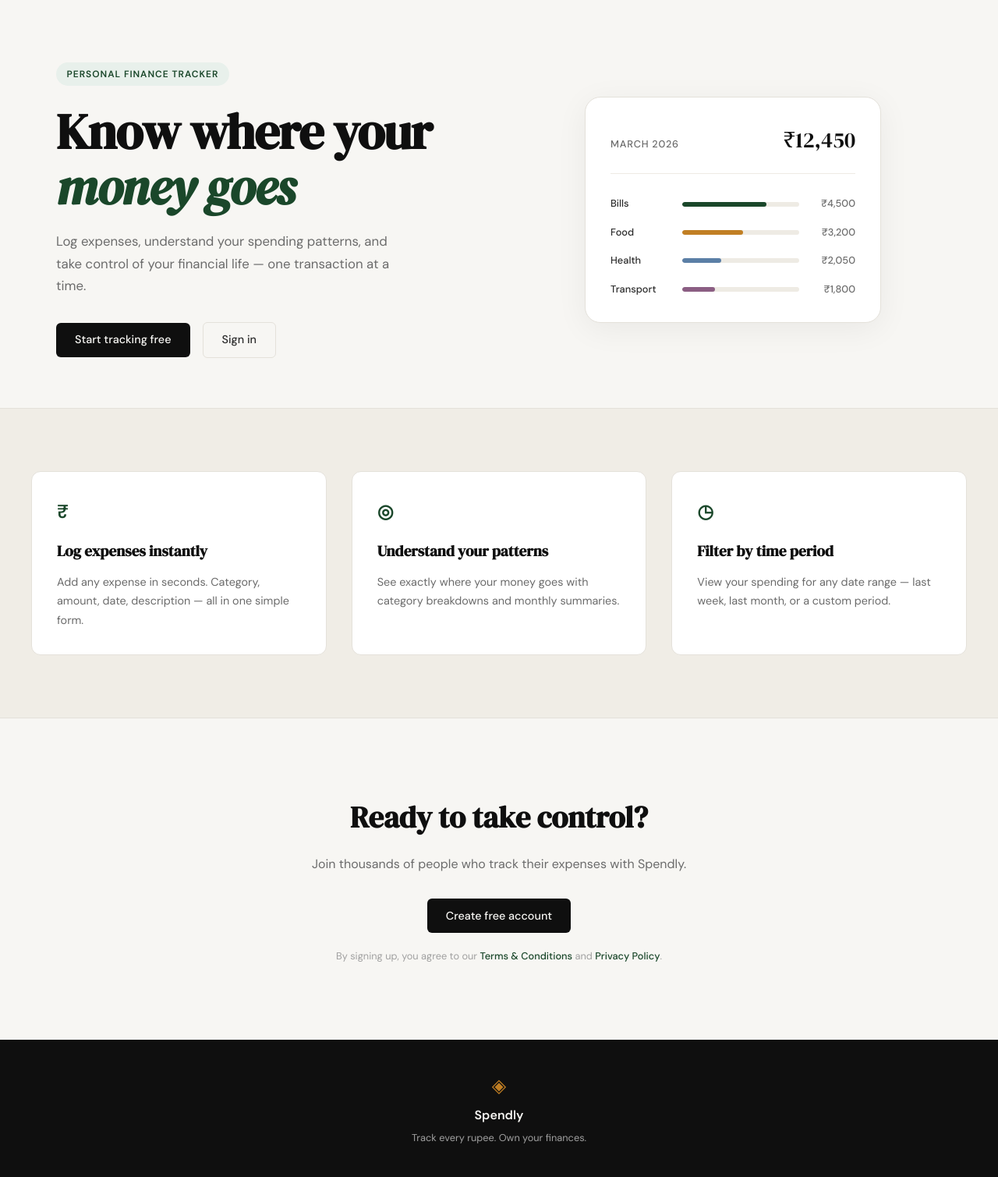
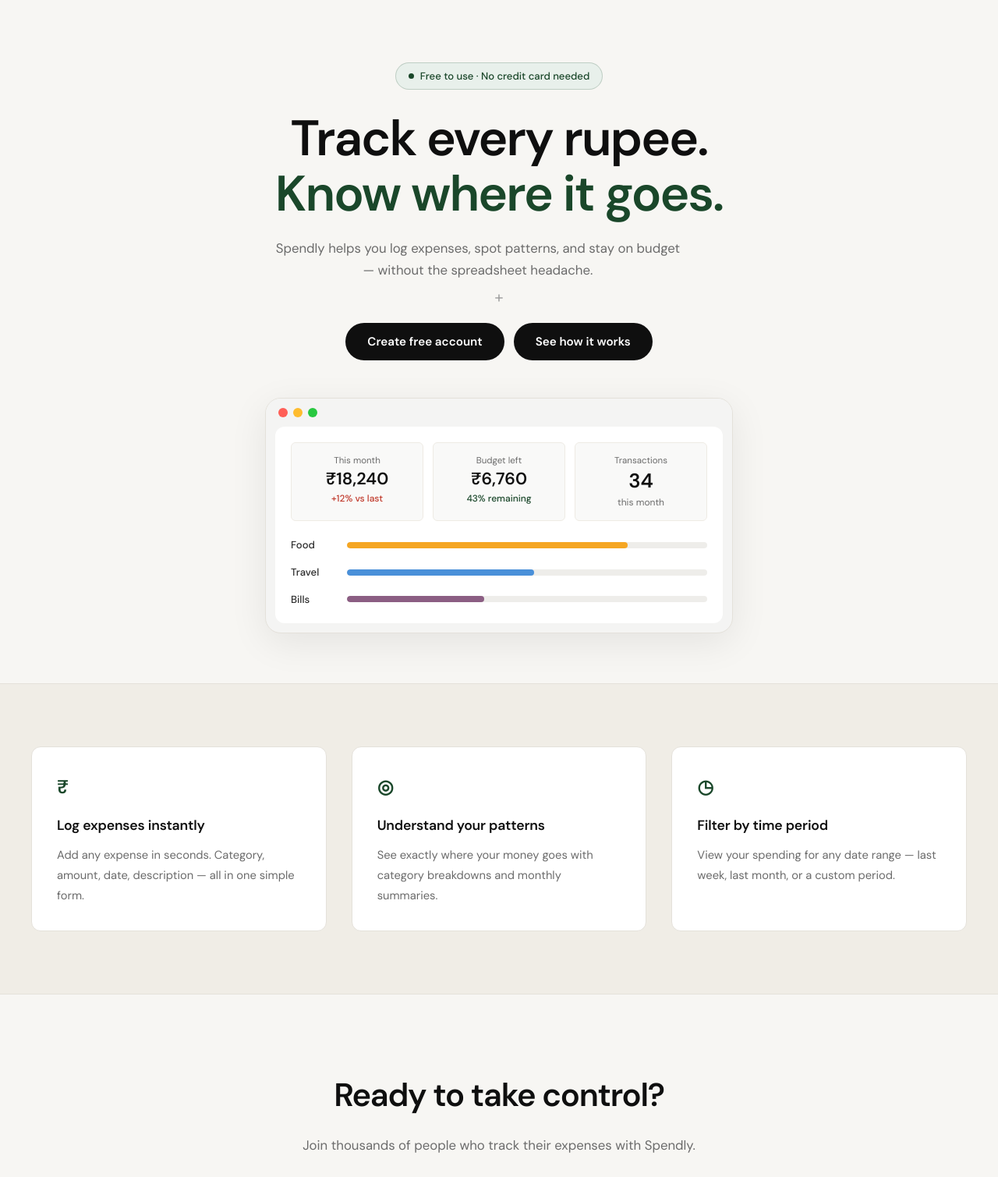
Before and after one commit to sanakale/spendly, a Flask app: page / in a window 1280 px wide. Shown: the part 61-1570 px from the top of the page at 78% size. Run offline with Flask 3, Linux system fonts and the light colour scheme.

Commit message:
landing page: redesign the hero section

```diff
--- a/static/css/style.css
+++ b/static/css/style.css
@@ -125,136 +125,242 @@ a { color: inherit; text-decoration: none; }
 
 .hero {
     padding: 5rem 2rem 4rem;
-    display: grid;
-    grid-template-columns: 1fr 1fr;
-    gap: 4rem;
+    display: flex;
+    flex-direction: column;
     align-items: center;
-    max-width: var(--max-width);
+    text-align: center;
+    max-width: 780px;
     margin: 0 auto;
+    gap: 0;
 }
 
+/* Badge */
 .hero-badge {
-    display: inline-block;
+    display: inline-flex;
+    align-items: center;
+    gap: 0.5rem;
     background: var(--accent-light);
     color: var(--accent);
-    font-size: 0.75rem;
-    font-weight: 600;
-    letter-spacing: 0.08em;
-    text-transform: uppercase;
-    padding: 0.35rem 0.85rem;
+    font-size: 0.82rem;
+    font-weight: 500;
+    padding: 0.38rem 1rem;
     border-radius: 999px;
-    margin-bottom: 1.5rem;
+    margin-bottom: 1.75rem;
+    border: 1px solid color-mix(in srgb, var(--accent) 20%, transparent);
 }
 
+.hero-badge-dot {
+    width: 7px;
+    height: 7px;
+    border-radius: 50%;
+    background: var(--accent);
+    flex-shrink: 0;
+}
+
+/* Title */
 .hero-title {
-    font-family: var(--font-display);
-    font-size: clamp(2.5rem, 5vw, 4rem);
+    font-family: var(--font-body);
+    font-size: clamp(2.6rem, 6vw, 4rem);
+    font-weight: 800;
     line-height: 1.1;
-    letter-spacing: -0.02em;
+    letter-spacing: -0.03em;
     color: var(--ink);
     margin-bottom: 1.25rem;
 }
 
-.hero-title em {
-    font-style: italic;
+.hero-title-accent {
+    display: block;
     color: var(--accent);
 }
 
+/* Subtitle */
 .hero-subtitle {
     font-size: 1.05rem;
     color: var(--ink-muted);
     line-height: 1.7;
-    max-width: 460px;
-    margin-bottom: 2rem;
+    max-width: 520px;
+    margin-bottom: 0.6rem;
 }
 
+/* + divider */
+.hero-divider {
+    font-size: 1.3rem;
+    color: var(--ink-faint);
+    margin-bottom: 1.4rem;
+    line-height: 1;
+}
+
+/* Action buttons */
 .hero-actions {
     display: flex;
-    gap: 1rem;
+    gap: 0.75rem;
     align-items: center;
+    justify-content: center;
+    margin-bottom: 3rem;
+}
+
+.btn-hero-primary {
+    display: inline-block;
+    background: var(--ink);
+    color: #fff;
+    padding: 0.75rem 1.75rem;
+    border-radius: 999px;
+    font-family: var(--font-body);
+    font-size: 0.95rem;
+    font-weight: 700;
+    text-decoration: none;
+    transition: background 0.2s, transform 0.15s;
+}
+
+.btn-hero-primary:hover {
+    background: #1a1a1a;
+    transform: translateY(-1px);
+}
+
+.btn-hero-secondary {
+    display: inline-block;
+    background: var(--ink);
+    color: #fff;
+    padding: 0.75rem 1.75rem;
+    border-radius: 999px;
+    font-family: var(--font-body);
+    font-size: 0.95rem;
+    font-weight: 700;
+    text-decoration: none;
+    transition: background 0.2s, transform 0.15s;
+}
+
+.btn-hero-secondary:hover {
+    background: #1a1a1a;
+    transform: translateY(-1px);
 }
 
 /* ------------------------------------------------------------------ */
-/* Mock card (hero visual)                                             */
+/* Hero visual — browser-chrome mock dashboard                         */
 /* ------------------------------------------------------------------ */
 
 .hero-visual {
+    width: 100%;
     display: flex;
     justify-content: center;
 }
 
-.mock-card {
-    background: var(--paper-card);
+.mock-browser {
+    width: 100%;
+    max-width: 600px;
+    background: #f4f4f3;
+    border-radius: var(--radius-lg);
     border: 1px solid var(--border);
-    border-radius: var(--radius-lg);
-    padding: 2rem;
-    width: 100%;
-    max-width: 380px;
-    box-shadow: 0 8px 40px rgba(0,0,0,0.06);
+    box-shadow: 0 12px 48px rgba(0,0,0,0.08);
+    overflow: hidden;
 }
 
-.mock-card-header {
+/* macOS traffic-light dots */
+.mock-browser-bar {
     display: flex;
-    justify-content: space-between;
-    align-items: baseline;
-    margin-bottom: 1.75rem;
-    padding-bottom: 1.25rem;
-    border-bottom: 1px solid var(--border-soft);
+    align-items: center;
+    gap: 0.45rem;
+    padding: 0.75rem 1rem;
+    background: #f4f4f3;
 }
 
-.mock-label {
-    font-size: 0.8rem;
-    font-weight: 500;
-    color: var(--ink-muted);
-    text-transform: uppercase;
-    letter-spacing: 0.06em;
+.mock-dot {
+    width: 12px;
+    height: 12px;
+    border-radius: 50%;
 }
 
-.mock-total {
-    font-family: var(--font-display);
-    font-size: 1.75rem;
-    color: var(--ink);
+.mock-dot-red    { background: #ff5f57; }
+.mock-dot-yellow { background: #febc2e; }
+.mock-dot-green  { background: #28c840; }
+
+.mock-browser-body {
+    background: #fff;
+    margin: 0 0.75rem 0.75rem;
+    border-radius: var(--radius-md);
+    padding: 1.25rem;
+    display: flex;
+    flex-direction: column;
+    gap: 1.25rem;
 }
 
-.mock-bars { display: flex; flex-direction: column; gap: 1rem; }
+/* Stat tiles row */
+.mock-stats {
+    display: grid;
+    grid-template-columns: repeat(3, 1fr);
+    gap: 0.75rem;
+}
+
+.mock-stat {
+    background: #f9f9f8;
+    border: 1px solid var(--border-soft);
+    border-radius: var(--radius-sm);
+    padding: 0.85rem 1rem;
+    display: flex;
+    flex-direction: column;
+    gap: 0.2rem;
+}
+
+.mock-stat-label {
+    font-size: 0.72rem;
+    color: var(--ink-muted);
+    font-weight: 400;
+}
+
+.mock-stat-value {
+    font-size: 1.35rem;
+    font-weight: 700;
+    color: var(--ink);
+    line-height: 1.1;
+}
+
+.mock-stat-value--lg {
+    font-size: 1.6rem;
+}
+
+.mock-stat-sub {
+    font-size: 0.75rem;
+    color: var(--ink-muted);
+    font-weight: 400;
+}
+
+.mock-stat-sub--red   { color: #c0392b; font-weight: 500; }
+.mock-stat-sub--green { color: var(--accent); font-weight: 500; }
+
+/* Bar chart rows */
+.mock-bars { display: flex; flex-direction: column; gap: 0.85rem; }
 
 .mock-bar-row {
     display: grid;
-    grid-template-columns: 80px 1fr 60px;
+    grid-template-columns: 60px 1fr;
     align-items: center;
     gap: 0.75rem;
 }
 
 .mock-cat {
-    font-size: 0.8rem;
+    font-size: 0.82rem;
     font-weight: 500;
     color: var(--ink-soft);
+    text-align: left;
 }
 
 .mock-bar-track {
-    height: 6px;
-    background: var(--border-soft);
+    height: 8px;
+    background: #eeedea;
     border-radius: 999px;
     overflow: hidden;
 }
 
 .mock-bar {
     height: 100%;
-    background: var(--accent);
     border-radius: 999px;
     transition: width 0.6s ease;
+    background: var(--accent);
 }
 
-.mock-bar-2 { background: var(--accent-2); }
-.mock-bar-3 { background: #5b7fa6; }
-.mock-bar-4 { background: #8b5e83; }
-
-.mock-amt {
-    font-size: 0.8rem;
-    font-weight: 500;
-    color: var(--ink-muted);
-    text-align: right;
-}
+.mock-bar--orange { background: #f5a623; }
+.mock-bar--blue   { background: #4a90d9; }
+.mock-bar--purple { background: #8b5e83; }
 
 /* ------------------------------------------------------------------ */
 /* Buttons                                                             */
@@ -329,16 +435,18 @@ a { color: inherit; text-decoration: none; }
 }
 
 .feature-title {
-    font-family: var(--font-display);
-    font-size: 1.2rem;
+    font-family: var(--font-body);
+    font-size: 1.1rem;
+    font-weight: 700;
     color: var(--ink);
     margin-bottom: 0.75rem;
+    letter-spacing: -0.01em;
 }
 
 .feature-body {
-    font-size: 0.9rem;
+    font-size: 0.92rem;
     color: var(--ink-muted);
-    line-height: 1.7;
+    line-height: 1.75;
 }
 
 /* ------------------------------------------------------------------ */
@@ -356,15 +464,18 @@ a { color: inherit; text-decoration: none; }
 }
 
 .cta-title {
-    font-family: var(--font-display);
-    font-size: clamp(1.75rem, 3vw, 2.5rem);
+    font-family: var(--font-body);
+    font-size: clamp(1.9rem, 3.5vw, 2.6rem);
+    font-weight: 800;
+    letter-spacing: -0.03em;
     color: var(--ink);
     margin-bottom: 1rem;
 }
 
 .cta-body {
-    font-size: 1rem;
+    font-size: 1.05rem;
     color: var(--ink-muted);
+    line-height: 1.7;
     margin-bottom: 2rem;
 }
 
@@ -530,19 +641,16 @@ a { color: inherit; text-decoration: none; }
 /* ------------------------------------------------------------------ */
 
 @media (max-width: 900px) {
-    .hero {
-        grid-template-columns: 1fr;
-        text-align: center;
-    }
-
     .hero-subtitle { max-width: 100%; }
-    .hero-actions { justify-content: center; }
-    .hero-visual { display: none; }
-
+    .mock-browser { max-width: 100%; }
+    .mock-stats { grid-template-columns: repeat(3, 1fr); }
     .features-inner { grid-template-columns: 1fr; }
 }
 
 @media (max-width: 600px) {
     .nav-links a:not(.nav-cta) { display: none; }
     .hero { padding: 3rem 1rem 2rem; }
+    .mock-stats { grid-template-columns: 1fr; }
+    .hero-actions { flex-direction: column; width: 100%; }
+    .btn-hero-primary, .btn-hero-secondary { width: 100%; text-align: center; }
 }
--- a/templates/landing.html
+++ b/templates/landing.html
@@ -6,55 +6,72 @@
 
 <section class="hero">
     <div class="hero-inner">
-        <div class="hero-badge">Personal Finance Tracker</div>
+        <div class="hero-badge">
+            <span class="hero-badge-dot"></span>
+            Free to use · No credit card needed
+        </div>
         <h1 class="hero-title">
-            Know where your<br>
-            <em>money goes</em>
+            Track every rupee.<br>
+            <span class="hero-title-accent">Know where it goes.</span>
         </h1>
         <p class="hero-subtitle">
-            Log expenses, understand your spending patterns,
-            and take control of your financial life —
-            one transaction at a time.
+            Spendly helps you log expenses, spot patterns, and stay
+            on budget — without the spreadsheet headache.
         </p>
+        <div class="hero-divider">+</div>
         <div class="hero-actions">
-            <a href="{{ url_for('register') }}" class="btn-primary">Start tracking free</a>
-            <a href="{{ url_for('login') }}" class="btn-ghost">Sign in</a>
+            <a href="{{ url_for('register') }}" class="btn-hero-primary">Create free account</a>
+            <a href="#" class="btn-hero-secondary">See how it works</a>
         </div>
     </div>
+
+    <!-- Mock dashboard card -->
     <div class="hero-visual">
-        <div class="mock-card">
-            <div class="mock-card-header">
-                <span class="mock-label">March 2026</span>
-                <span class="mock-total">₹12,450</span>
+        <div class="mock-browser">
+            <div class="mock-browser-bar">
+                <span class="mock-dot mock-dot-red"></span>
+                <span class="mock-dot mock-dot-yellow"></span>
+                <span class="mock-dot mock-dot-green"></span>
             </div>
-            <div class="mock-bars">
-                <div class="mock-bar-row">
-                    <span class="mock-cat">Bills</span>
-                    <div class="mock-bar-track">
-                        <div class="mock-bar" style="width: 72%"></div>
+            <div class="mock-browser-body">
+                <!-- Stat tiles -->
+                <div class="mock-stats">
+                    <div class="mock-stat">
+                        <span class="mock-stat-label">This month</span>
+                        <span class="mock-stat-value">₹18,240</span>
+                        <span class="mock-stat-sub mock-stat-sub--red">+12% vs last</span>
                     </div>
-                    <span class="mock-amt">₹4,500</span>
+                    <div class="mock-stat">
+                        <span class="mock-stat-label">Budget left</span>
+                        <span class="mock-stat-value">₹6,760</span>
+                        <span class="mock-stat-sub mock-stat-sub--green">43% remaining</span>
+                    </div>
+                    <div class="mock-stat">
+                        <span class="mock-stat-label">Transactions</span>
+                        <span class="mock-stat-value mock-stat-value--lg">34</span>
+                        <span class="mock-stat-sub">this month</span>
+                    </div>
                 </div>
-                <div class="mock-bar-row">
-                    <span class="mock-cat">Food</span>
-                    <div class="mock-bar-track">
-                        <div class="mock-bar mock-bar-2" style="width: 52%"></div>
+                <!-- Bar chart rows -->
+                <div class="mock-bars">
+                    <div class="mock-bar-row">
+                        <span class="mock-cat">Food</span>
+                        <div class="mock-bar-track">
+                            <div class="mock-bar mock-bar--orange" style="width: 78%"></div>
+                        </div>
                     </div>
-                    <span class="mock-amt">₹3,200</span>
-                </div>
-                <div class="mock-bar-row">
-                    <span class="mock-cat">Health</span>
-                    <div class="mock-bar-track">
-                        <div class="mock-bar mock-bar-3" style="width: 33%"></div>
+                    <div class="mock-bar-row">
+                        <span class="mock-cat">Travel</span>
+                        <div class="mock-bar-track">
+                            <div class="mock-bar mock-bar--blue" style="width: 52%"></div>
+                        </div>
                     </div>
-                    <span class="mock-amt">₹2,050</span>
-                </div>
-                <div class="mock-bar-row">
-                    <span class="mock-cat">Transport</span>
-                    <div class="mock-bar-track">
-                        <div class="mock-bar mock-bar-4" style="width: 28%"></div>
+                    <div class="mock-bar-row">
+                        <span class="mock-cat">Bills</span>
+                        <div class="mock-bar-track">
+                            <div class="mock-bar mock-bar--purple" style="width: 38%"></div>
+                        </div>
                     </div>
-                    <span class="mock-amt">₹1,800</span>
                 </div>
             </div>
         </div>
@@ -66,17 +83,20 @@
         <div class="feature-card">
             <div class="feature-icon">₹</div>
             <h3 class="feature-title">Log expenses instantly</h3>
-            <p class="feature-body">Add any expense in seconds. Category, amount, date, description — all in one simple form.</p>
+            <p class="feature-body">Add any expense in seconds. Category, amount, date, description — all in one simple
+                form.</p>
         </div>
         <div class="feature-card">
             <div class="feature-icon">◎</div>
             <h3 class="feature-title">Understand your patterns</h3>
-            <p class="feature-body">See exactly where your money goes with category breakdowns and monthly summaries.</p>
+            <p class="feature-body">See exactly where your money goes with category breakdowns and monthly summaries.
+            </p>
         </div>
         <div class="feature-card">
             <div class="feature-icon">◷</div>
             <h3 class="feature-title">Filter by time period</h3>
-            <p class="feature-body">View your spending for any date range — last week, last month, or a custom period.</p>
+            <p class="feature-body">View your spending for any date range — last week, last month, or a custom period.
+            </p>
         </div>
     </div>
 </section>
```
